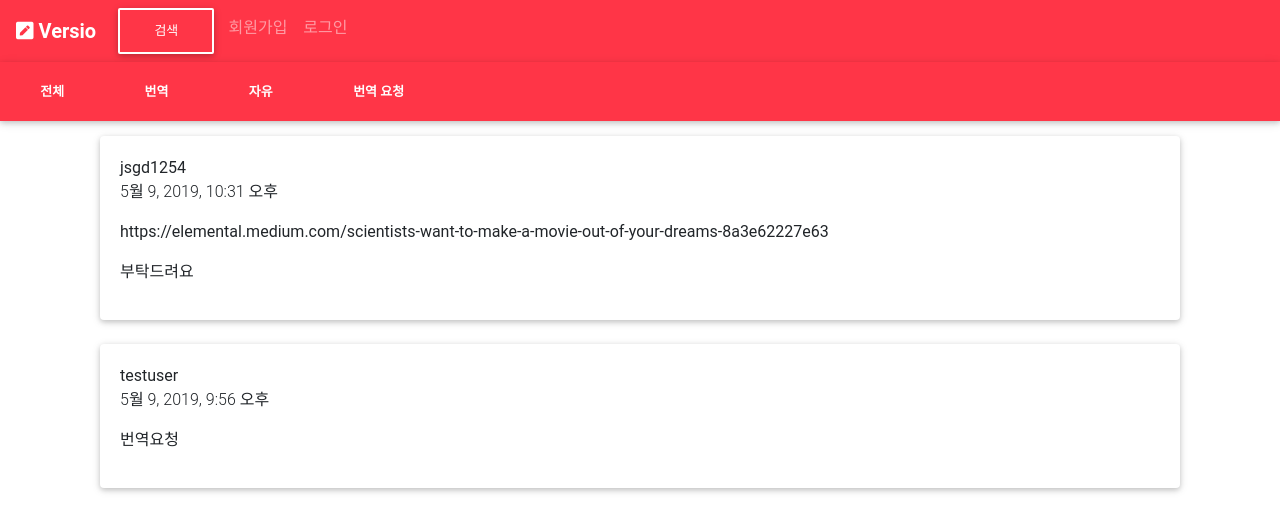
After one commit to pjs21s/Third, a Django app: page /posts/asktrans in a window 1280 px wide. The commit adds this page. Shown: the top 532 px of the page. Run offline with Django 3.2, Linux system fonts and the light colour scheme; data comes from the database, SQL or seed files in the repository; both versions use the stored data as it was after the commit; some libraries are stand-ins or nearby versions.

Commit message:
Post DeatilView 오류 수정, 번역 요청 게시판 추가, 쓸데없는 코드 정리

```diff
--- a/Project/versio/accounts/forms.py
+++ b/Project/versio/accounts/forms.py
@@ -1,7 +1,7 @@
 from django.contrib.auth import get_user_model
 from django.contrib.auth.forms import UserCreationForm
 from .models import Profile
-from django import forms
+from django.forms import ModelForm
 
 class UserCreateForm(UserCreationForm):
     class Meta:
@@ -15,7 +15,7 @@ class UserCreateForm(UserCreationForm):
         self.fields["password1"].label = "비밀번호"
         self.fields["password2"].label = "비밀번호 확인"
 
-class ProfileForm(forms.ModelForm):
+class ProfileForm(ModelForm):
     class Meta:
         model = Profile
         fields = ("bio", "lang")
--- a/Project/versio/accounts/models.py
+++ b/Project/versio/accounts/models.py
@@ -22,6 +22,7 @@ class Profile(models.Model):
         return reverse(
             "accounts:profile",
             kwargs={
+                "username": self.user.username,
                 "pk": self.pk
             }
         )
--- a/Project/versio/accounts/templates/accounts/login.html
+++ b/Project/versio/accounts/templates/accounts/login.html
@@ -6,9 +6,7 @@
   <form method="POST" class="form">
     {% csrf_token %}
     {% bootstrap_form form %}
-    {% buttons %}
-      <button type="submit" class="btn btn-primary">로그인</button>
-    {% endbuttons %}
+    <button type="submit" class="btn btn-primary">로그인</button>
   </form>
 </div>
 {% endblock %}
--- a/Project/versio/accounts/templates/accounts/profile.html
+++ b/Project/versio/accounts/templates/accounts/profile.html
@@ -8,7 +8,6 @@
       <div class="nav flex-column nav-pills" id="tab" role="tablist" aria-orientation="vertical">
         <a class="nav-link" href="{% url 'posts:for_user' username=user.username %}">작성한 글</a>
         <a class="nav-link" >작성한 댓글</a>
-
       <li class="nav-item dropdown" title="modify">
         <a class="nav-link dropdown-toggle" id="settings-tab" data-toggle="dropdown" href="#settings" role="button"
             aria-controls="settings" aria-selected="false" aria-haspopup="true" aria-expanded="false">회원정보</a>
@@ -18,7 +17,6 @@
           <a class="dropdown-item" href="{% url 'accounts:remove' pk=user.pk %}">탈퇴</a>
         </div>
       </li>
-
       </div>
     </div>
   </div>
--- a/Project/versio/accounts/urls.py
+++ b/Project/versio/accounts/urls.py
@@ -8,7 +8,7 @@ urlpatterns = [
     path('login/', auth_views.LoginView.as_view(template_name="accounts/login.html"), name='login'),
     path('logout/', auth_views.LogoutView.as_view(), name="logout"),
     path('register/', Register.as_view(), name="register"),
-    path('profile/<int:pk>', Profile.as_view(), name="profile"),
+    path('profile/<username>/<int:pk>', Profile.as_view(), name="profile"),
     path("profile/<int:pk>/remove", DeleteUser.as_view(), name="remove"),
     path("profile/update_profile", update_profile, name="update_profile"),
 ]
--- a/Project/versio/posts/forms.py
+++ b/Project/versio/posts/forms.py
@@ -1,12 +1,12 @@
-from django import forms
+from django.forms import ModelForm
 from . import models
 
-class PostForm(forms.ModelForm):
+class PostForm(ModelForm):
     class Meta:
        fields = ("title","category", "link", "text", "tag")
        model = models.Post
 
-class CommentForm(forms.ModelForm):
+class CommentForm(ModelForm):
     class Meta:
         model = models.Comment
         fields = ('comment_text',)
--- a/Project/versio/posts/models.py
+++ b/Project/versio/posts/models.py
@@ -60,7 +60,7 @@ class Comment(models.Model):
         return self.comment_text
 
     class Meta:
-        ordering = ["comment_date"]
+        ordering = ["-comment_date"]
 
 class Like(models.Model):
     post = models.ForeignKey(Post, on_delete=models.CASCADE)
--- /dev/null
+++ b/Project/versio/posts/templates/posts/ask_trans.html
@@ -0,0 +1,21 @@
+{% extends "posts/post_base.html" %}
+{% block post_content %}
+{% for post in post_list %}
+    <a style="color: inherit;" class="card-link" href="{% url 'posts:single' username=post.user.username pk=post.pk %}">
+        <div class="box card bg-white rounded">
+            <div class="card-body">
+                {{post.user.username}}
+                <p class="font-weight-light">{{post.created_at}}</p>
+                <p>{{post.link}}</p>
+                <p class="text-monospace">{{post.text|safe}}</p>
+            </div>
+        </div>
+    </a>
+{% endfor %}
+{% endblock %}
+<script type="text/javascript"> // 박스 전체를 링크로 만듦
+    $(".box").click( () => {
+        window.location = $(this).find("a").attr("href");
+        return false;
+    })
+</script>
--- a/Project/versio/posts/templates/posts/comment_form.html
+++ b/Project/versio/posts/templates/posts/comment_form.html
@@ -1,9 +1,8 @@
 {% load bootstrap4 %}
 {% block content %}
-    <h1>새로운 댓글</h1>
-    <form method="POST" class="post-form">
+<form method="POST" class="post-form">
     {% csrf_token %}
     {% bootstrap_form form %}
     <button type="submit" class="save btn btn-default">댓글 작성</button>
-    </form>
+</form>
 {% endblock %}
--- a/Project/versio/posts/templates/posts/main_post_list.html
+++ b/Project/versio/posts/templates/posts/main_post_list.html
@@ -1,6 +1,5 @@
 {% extends "posts/post_base.html" %}
 {% block post_content %}
-<body>
     <div class="card-columns"> <!-- 메인 페이지 카드 형태 게시물 표시 -->
         {% for post in post_list %}
         <a style="color: inherit;"class="card-link" href="{% url 'posts:single' username=post.user.username pk=post.pk %}">
@@ -14,7 +13,6 @@
         </a>
         {% endfor %}
     </div>
-</body>
 {% endblock %}
 <script type="text/javascript"> // 박스 전체를 링크로 만듦
     $(".box").click( () =>{
--- a/Project/versio/posts/templates/posts/post_base.html
+++ b/Project/versio/posts/templates/posts/post_base.html
@@ -1,8 +1,7 @@
 {% extends "base.html" %}
 {% block body_block %}
-<div class="posts-page">
-    <div class="container">
+<div class="container">
         {% block prepost %}{% endblock %}
         {% block post_content %}{% endblock %}
-    </div>
+</div>
 {% endblock %}
--- a/Project/versio/posts/templates/posts/post_detail.html
+++ b/Project/versio/posts/templates/posts/post_detail.html
@@ -2,7 +2,6 @@
 {% load social_share %}
 {% load tagging_tags %}
 {% block post_content %}
-
 <div class="container">  <!--타이틀 -->
     <h1 class="font-weight-bold text-center">{{post.title|safe}}</h1>
         <a class="blockquote-footer text-center" href="{% url 'accounts:profile' username=post.user.username pk=post.user.pk %}"> {{post.user.username}} {{post.user.profile.lang}}</a>
@@ -22,7 +21,6 @@
     {% if post.link and not hide_link %}
     <a href="{{post.link}}" title="link">원문 이동</a>
     {% endif %}
-
     {{post.text|safe}}
     <div class="btn-group btn-group-sm" style="margin-bottom:-4em">
         <button class="btn btn-light"><i class="like fas fa-heart" name="{{post.pk}}">
--- a/Project/versio/posts/templates/posts/post_list.html
+++ b/Project/versio/posts/templates/posts/post_list.html
@@ -1,5 +1,4 @@
 {% extends "posts/post_base.html" %}
-
 {% block post_content %}
 
 {% for post in post_list %}
--- a/Project/versio/posts/urls.py
+++ b/Project/versio/posts/urls.py
@@ -1,18 +1,21 @@
 from django.urls import path
-from . import views
+from .views import (PostList, CreatePost, DeletePost, UserPosts, PostDetail,
+                    UpdatePost, comment_write, comment_remove, post_like, PostTOL,
+                    TransPostList, FreePostList, AskTransList)
 
 app_name = 'posts'
 urlpatterns = [
-    path('', views.PostList.as_view(), name="all"),
-    path("new/", views.CreatePost.as_view(), name="create"),
-    path("delete/<int:pk>/", views.DeletePost.as_view(), name="delete"),
-    path("by/<username>/",views.UserPosts.as_view(),name="for_user"),
-    path("by/<username>/<int:pk>/",views.PostDetail.as_view(),name="single"),
-    path("update/<int:pk>",views.UpdatePost.as_view(),name="update"),
-    path('<int:pk>/comment/', views.comment_write, name='comment_write'),
-    path('comment/<int:pk>/remove/', views.comment_remove, name='comment_remove'),
-    path('like/', views.post_like, name='post_like'),
-    path('tag/<tag>',views.PostTOL.as_view(), name='tagged_object_list'),
-    path('translation',views.TransPostList.as_view(),name="translation"),
-    path('free',views.FreePostList.as_view(),name="free_speech"),
+    path('', PostList.as_view(), name="all"),
+    path("new/", CreatePost.as_view(), name="create"),
+    path("delete/<int:pk>/", DeletePost.as_view(), name="delete"),
+    path("by/<username>/",UserPosts.as_view(),name="for_user"),
+    path("by/<username>/<int:pk>/",PostDetail.as_view(),name="single"),
+    path("update/<int:pk>",UpdatePost.as_view(),name="update"),
+    path('<int:pk>/comment/', comment_write, name='comment_write'),
+    path('comment/<int:pk>/remove/', comment_remove, name='comment_remove'),
+    path('like/', post_like, name='post_like'),
+    path('tag/<tag>',PostTOL.as_view(), name='tagged_object_list'),
+    path('translation',TransPostList.as_view(),name="translation"),
+    path('free',FreePostList.as_view(),name="free_speech"),
+    path('asktrans',AskTransList.as_view(),name="ask_trans"),
 ]
--- a/Project/versio/posts/views.py
+++ b/Project/versio/posts/views.py
@@ -28,6 +28,7 @@ class PostList(ListView):
 class MainPostList(ListView):
     model = Post
     template_name ="posts/main_post_list.html"
+    queryset = Post.objects.exclude(category_id=4) #번역요청은 제외하고 출력
 
 class TransPostList(ListView):
     model = Post
@@ -38,6 +39,11 @@ class FreePostList(ListView):
     model = Post
     template_name = "posts/post_list.html"
     queryset = Post.objects.filter(category_id=2) #자유
+
+class AskTransList(ListView):
+    model = Post
+    template_name = "posts/ask_trans.html"
+    queryset = Post.objects.filter(category_id=4) #번역요청
 
 class CreatePost(LoginRequiredMixin, CreateView):
     fields = ('title','link', 'text', 'tag', 'category')
--- a/Project/versio/templates/base.html
+++ b/Project/versio/templates/base.html
@@ -35,13 +35,11 @@
             </button>
             <div class="collapse navbar-collapse" id="Nav_base">
                 <div class="navbar-nav">
-                        <div class="md-form mt-0">
                     <form action="/search/" class="form-inline">
                         <button class="btn btn-outline-white my-2 my-sm-0">검색</button>
                     </form>
-                        </div>
                 {% if request.user.is_authenticated %}
-                        <a class="nav-item nav-link" href="{% url 'accounts:profile' pk=user.pk %}"><i class="fas fa-user-circle fa-lg"></i></a> <!-- 프로필 아이콘 -->
+                    <a class="nav-item nav-link" href="{% url 'accounts:profile' username=user.username pk=user.pk %}"><i class="fas fa-user-circle fa-lg"></i></a> <!-- 프로필 아이콘 -->
                     <a class="nav-item nav-link" href="#"><i class="fas fa-bell fa-lg"></i></a> <!-- 알림 아이콘 -->
                     <a class="nav-item nav-link" href="{% url 'accounts:logout' %}">로그아웃</a>
                     <a class="nav-item nav-link" href="{% url 'posts:create' %}">글쓰기</a>
@@ -55,11 +53,13 @@
     <nav class="navbar navbar-dark danger-color" style="padding: 0px;">
         <form class="form-inline">
             <a href="{% url 'posts:all' %}"><button class="btn btn-link" type="button">
-                    <span class="font-weight-bolder align-middle white-text">전체 게시판</span></button></a>
+                <span class="font-weight-bolder align-middle white-text">전체</span></button></a>
             <a href="{% url 'posts:translation' %}"><button class="btn btn-link" type="button">
-                    <span class="font-weight-bolder align-middle white-text">번역 게시판</span></button></a>
+                <span class="font-weight-bolder align-middle white-text">번역</span></button></a>
             <a href="{% url 'posts:free_speech' %}"><button class="btn btn-link" type="button">
-                    <span class="font-weight-bolder align-middle white-text">자유 게시판</span></button></a>
+                <span class="font-weight-bolder align-middle white-text">자유</span></button></a>
+            <a href="{% url 'posts:ask_trans' %}"><button class="btn btn-link" type="button">
+                <span class="font-weight-bolder align-middle white-text">번역 요청</span></button></a>
         </form>
     </nav>
     <div class="container" style="padding:15px;">
--- a/Project/versio/templates/index.html
+++ b/Project/versio/templates/index.html
@@ -1,8 +1,5 @@
 {% extends "base.html" %}
 {% block body_block %}
 {% load static %}
-<!DOCTYPE html>
-<html>
     {% include "posts/main_post_list.html" %}
-</html>
 {% endblock %}
```
Also changed, not shown: Project/versio/accounts/templates/accounts/register.html (+0 -10 lines), Project/versio/posts/templates/posts/post_form.html (+3 -4 lines), Project/versio/db.sqlite3. Lines whose indentation alone changed are shown as unchanged.
